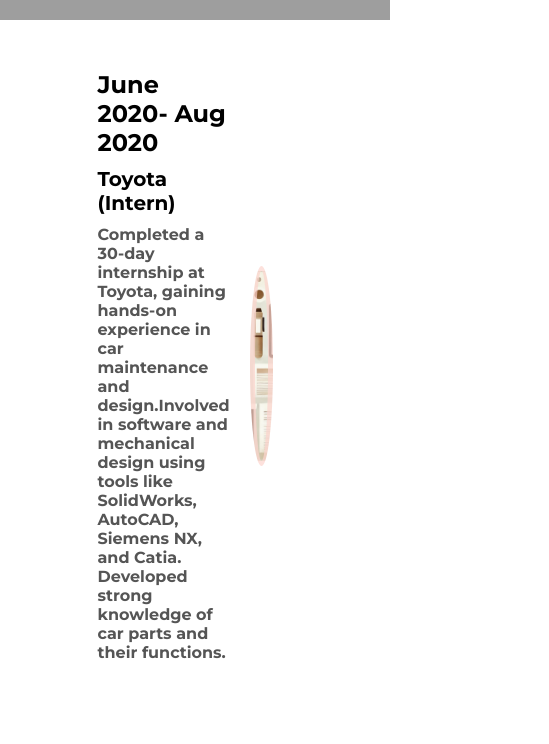
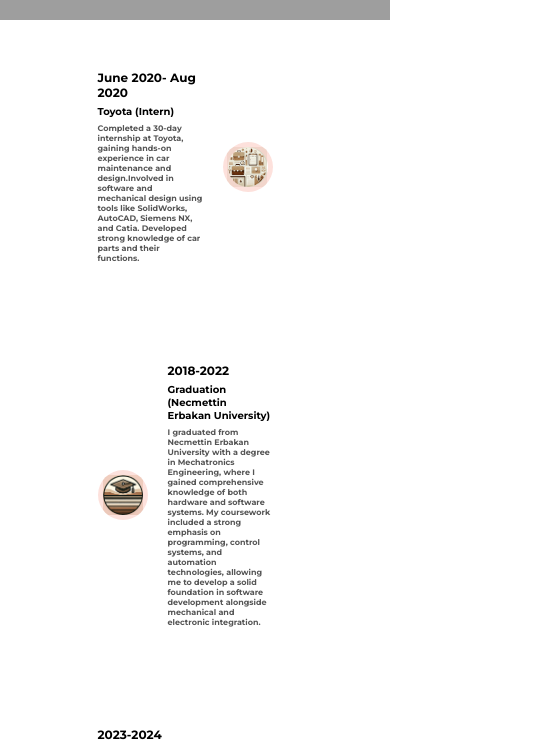
Before and after one commit to bilgekosee/reactPortfolio, a React (Create React App) app: page / in a window 390 px wide. Shown: the part 824-1568 px from the top of the page, 549 px wide, since content can reach past the window. Built offline with nearby package versions, Linux system fonts and the light colour scheme; grey boxes are pictures that could not be loaded.

Commit message:
responsive hale getirildi

```diff
--- a/public/index.html
+++ b/public/index.html
@@ -28,7 +28,7 @@
       work correctly both with client-side routing and a non-root public URL.
       Learn how to configure a non-root public URL by running `npm run build`.
     -->
-    <title>React App</title>
+    <title>Bilge Köşe</title>
   </head>
   <body>
     <noscript>You need to enable JavaScript to run this app.</noscript>
--- a/src/About/About.css
+++ b/src/About/About.css
@@ -74,3 +74,47 @@
   font-size: 16px;
   color: #555;
 }
+@media (max-width: 425px) {
+  .circleResume {
+    width: 100px;
+    height: 100px;
+  }
+}
+@media (max-width: 670px) {
+  .circle {
+    width: 100px;
+    height: 100px;
+  }
+  .about-text h2 {
+    font-size: 15px;
+    margin-bottom: 5px;
+  }
+  .about-text h3 {
+    font-size: 12px;
+    margin-bottom: 5px;
+  }
+
+  .about-text h4 {
+    font-size: 10px;
+    color: #555;
+  }
+}
+@media (max-width: 500px) {
+  .circle {
+    width: 50px;
+    height: 50px;
+  }
+  .about-text h2 {
+    font-size: 12px;
+    margin-bottom: 5px;
+  }
+  .about-text h3 {
+    font-size: 10px;
+    margin-bottom: 5px;
+  }
+
+  .about-text h4 {
+    font-size: 8px;
+    color: #555;
+  }
+}
--- a/src/Navbar/Navbar.css
+++ b/src/Navbar/Navbar.css
@@ -70,7 +70,7 @@
   flex-direction: column;
   justify-content: center;
   align-items: center;
-  font-size: 35px;
+  font-size: 25px;
   color: #fff;
   text-shadow: 2px 2px 10px #000;
 }
@@ -85,7 +85,7 @@
   font-size: 18px;
 }
 .section1 p {
-  margin-top: 20px;
+  margin-top: 35px;
 }
 
 footer {
@@ -100,7 +100,7 @@
 }
 
 .nav-opacity {
-  background-color: #fff1e69e;
+  background-color: #fff1e683;
   border-radius: 1080px;
   z-index: 1;
 }
--- a/src/Skills/Skills.css
+++ b/src/Skills/Skills.css
@@ -7,9 +7,10 @@
   align-items: center;
   flex-direction: column;
 }
-li {
-  list-style-type: circle;
+ul {
+  list-style-type: none;
 }
+
 .skills-container {
   width: 550px;
   height: 350px;
@@ -37,6 +38,11 @@
   align-items: flex-start;
   display: grid;
   row-gap: 1rem;
+  li::before {
+    content: "\2713";
+    margin-right: 10px;
+    color: green;
+  }
 }
 .skills_allontainer {
   display: flex;
@@ -48,3 +54,25 @@
   display: flex;
   justify-content: center;
 }
+
+@media (max-width: 750px) {
+  .skills_allontainer {
+    display: flex;
+    flex-direction: column;
+    gap: 250px;
+
+    margin-left: 50px;
+  }
+  .skills-container {
+    width: 250px;
+    height: 150px;
+    background-color: rgb(255, 255, 255);
+  }
+  .container-end {
+    display: flex;
+    flex-direction: column;
+
+    margin-left: 75px;
+    margin-top: 200px;
+  }
+}
```
